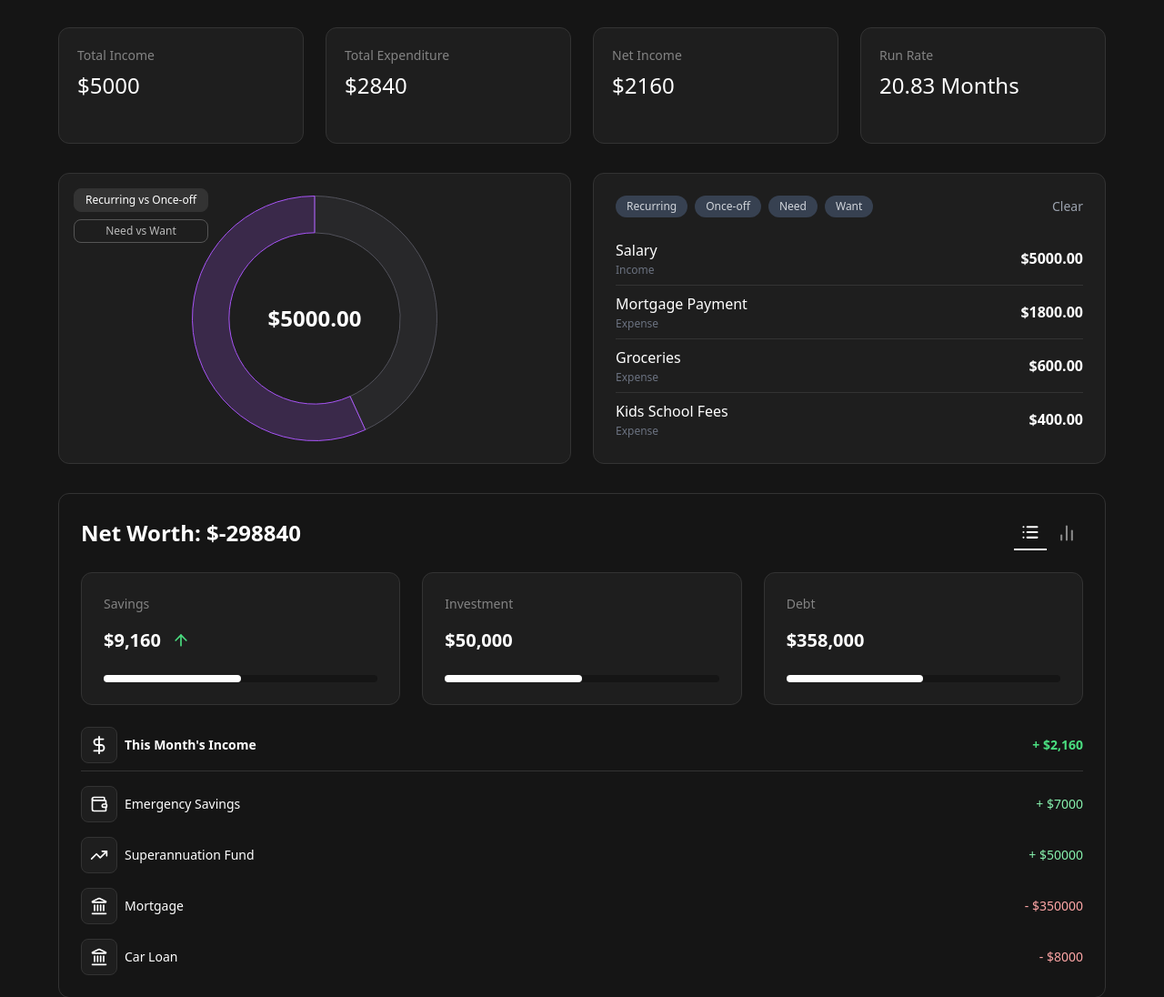
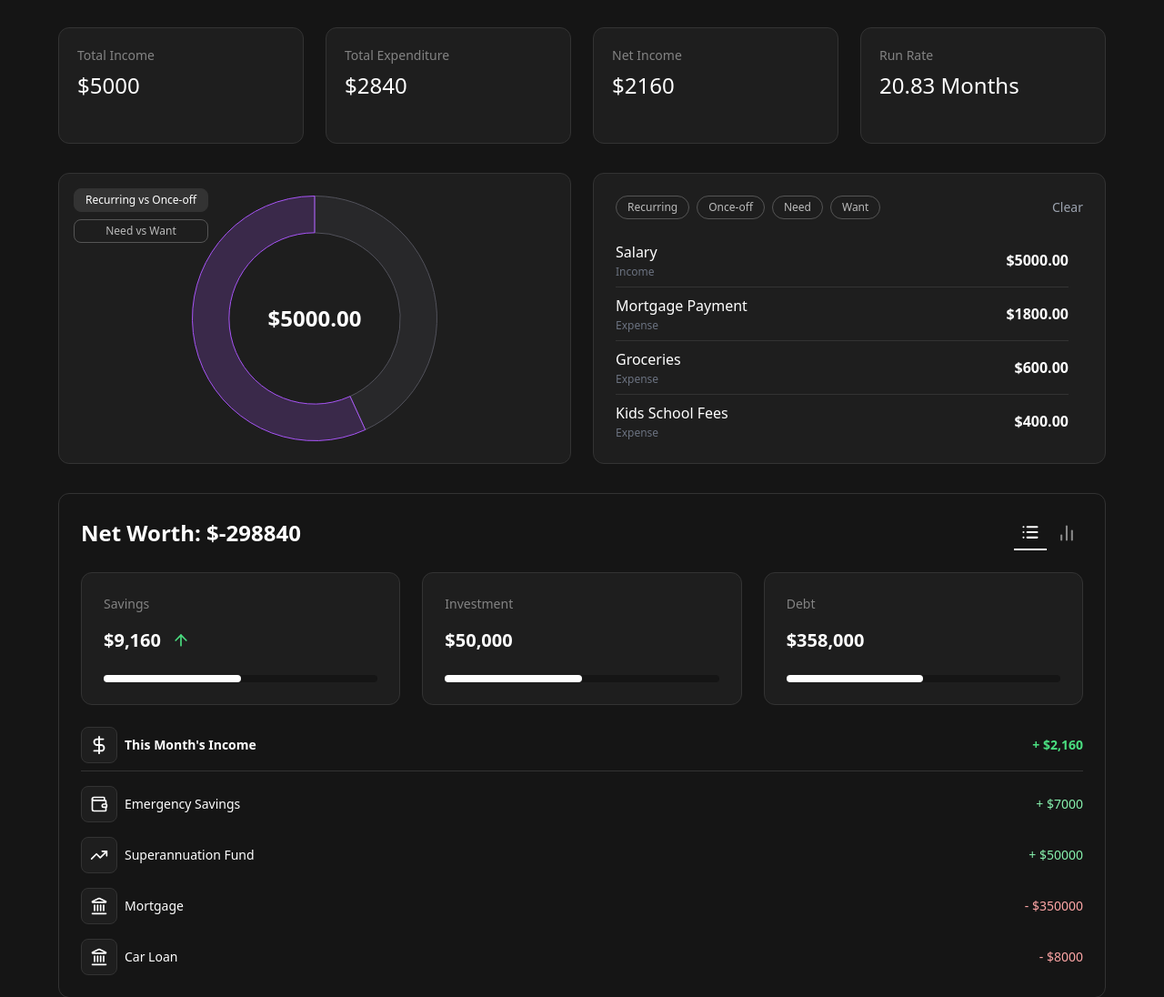
Before and after one commit to taku-muk/CITS3403-Project-Group42, a Flask app: page /visualise in a window 1280 px wide. Shown: the part 230-1326 px from the top of the page at 91% size. Run offline with Flask 3, Linux system fonts and the light colour scheme; a user stored in the database is signed in; some libraries are stand-ins or nearby versions.

Commit message:
updated ui to be more consitent with the page i.e change scroll wheel grey and toggle buttons the same color as components in other modules fixed buggy filter logic to stop contradiction i.e something being a need and a want at the same time or reoccurig and allowing filetering to be and not or operator

```diff
--- a/app/templates/visualise.html
+++ b/app/templates/visualise.html
@@ -8,6 +8,10 @@
   <script src="https://unpkg.com/lucide@latest"></script>
 
 </head>
+<script>
+  // single source of truth, defaulting to frequency mode
+  window.sharedState = { view: 'frequency' };
+</script>
 
 
 
@@ -176,5 +180,6 @@
 </script>
 
 
+
 </body>
 </html>
--- a/app/templates/visualise_components/cashflow_list.html
+++ b/app/templates/visualise_components/cashflow_list.html
@@ -1,16 +1,39 @@
+<style>
+  /* give a little extra breathing room on the right */
+  #breakdownList {
+    padding-right: 1rem;
+    scrollbar-width: thin;               /* Firefox */
+    scrollbar-color: #333333 #1e1e1e;    /* thumb track */
+  }
+
+  /* WebKit browsers */
+  #breakdownList::-webkit-scrollbar {
+    width: 0.5rem;                       /* thinner scrollbar */
+  }
+  #breakdownList::-webkit-scrollbar-track {
+    background: #1e1e1e;                 /* match widget bg */
+  }
+  #breakdownList::-webkit-scrollbar-thumb {
+    background-color: #333333;           /* darker filled look */
+    border-radius: 0.25rem;              /* rounded corners */
+    border: 2px solid #1e1e1e;           /* pad thumb so it floats */
+  }
+</style>
+
+
 <!-- templates/visualise_components/cashflow_list.html -->
 <div class="bg-[#1e1e1e] p-6 rounded-xl border border-[#333] flex flex-col h-80">
   <!-- Bubble-Style Filter Pills -->
   <div class="flex flex-wrap gap-2 mb-4">
     <!-- Frequency -->
     <button type="button"
-            class="filter-btn px-3 py-1 rounded-full bg-gray-700 text-gray-300 text-xs font-medium hover:bg-gray-600 focus:outline-none transition"
+            class="filter-btn px-3 py-1 rounded-full border border-[#555555] bg-transparent text-[#bbbbbb] text-xs font-medium hover:bg-[#2a2a2a] transition"
             data-filter-key="frequency"
             data-filter-val="Recurring">
       Recurring
     </button>
     <button type="button"
-            class="filter-btn px-3 py-1 rounded-full bg-gray-700 text-gray-300 text-xs font-medium hover:bg-gray-600 focus:outline-none transition"
+            class="filter-btn px-3 py-1 rounded-full border border-[#555555] bg-transparent text-[#bbbbbb] text-xs font-medium hover:bg-[#2a2a2a] transition"
             data-filter-key="frequency"
             data-filter-val="Once-off">
       Once-off
@@ -18,13 +41,13 @@
 
     <!-- Importance -->
     <button type="button"
-            class="filter-btn px-3 py-1 rounded-full bg-gray-700 text-gray-300 text-xs font-medium hover:bg-gray-600 focus:outline-none transition"
+            class="filter-btn px-3 py-1 rounded-full border border-[#555555] bg-transparent text-[#bbbbbb] text-xs font-medium hover:bg-[#2a2a2a] transition"
             data-filter-key="importance"
             data-filter-val="Need">
       Need
     </button>
     <button type="button"
-            class="filter-btn px-3 py-1 rounded-full bg-gray-700 text-gray-300 text-xs font-medium hover:bg-gray-600 focus:outline-none transition"
+            class="filter-btn px-3 py-1 rounded-full border border-[#555555] bg-transparent text-[#bbbbbb] text-xs font-medium hover:bg-[#2a2a2a] transition"
             data-filter-key="importance"
             data-filter-val="Want">
       Want
@@ -33,13 +56,14 @@
     <!-- Clear -->
     <button id="clearFilters"
             type="button"
-            class="ml-auto text-sm text-gray-400 hover:underline focus:outline-none">
+            class="ml-auto text-sm text-gray-400 hover:underline">
       Clear
     </button>
   </div>
 
+
   <!-- Scrollable Breakdown List -->
-  <ul id="breakdownList" class="flex-1 overflow-y-auto divide-y divide-[#333]">
+  <ul id="breakdownList" class="flex-1 overflow-y-auto divide-y divide-[#333] pr-4">
     {% for tx in transactions %}
       <li class="py-2 flex justify-between items-center"
           data-frequency="{{ tx.tags.frequency }}"
@@ -61,35 +85,61 @@ document.addEventListener('DOMContentLoaded', () => {
     const buttons = document.querySelectorAll('.filter-btn');
     const clearBtn = document.getElementById('clearFilters');
 
-  // Attach toggle + fetch on each pill
+    // Helper to reset a button to its inactive style
+    function deactivate(btn) {
+      console.log(window.sharedState.view)
+      btn.classList.remove('active', 'bg-[#333333]', 'text-white', 'border-[#333333]');
+      btn.classList.add('bg-transparent', 'text-[#bbbbbb]', 'border-[#555555]');
+    }
+
+    // Helper to set a button to its active style
+    function activate(btn) {
+      btn.classList.remove('bg-transparent', 'text-[#bbbbbb]', 'border-[#555555]');
+      btn.classList.add('active', 'bg-[#333333]', 'text-white', 'border-[#333333]');
+    }
+
     buttons.forEach(btn => btn.addEventListener('click', () => {
-    const active = btn.classList.toggle('bg-blue-500');
-    btn.classList.toggle('text-white', active);
-    btn.classList.toggle('bg-gray-700', !active);
-    btn.classList.toggle('text-gray-300', !active);
+      const key = btn.dataset.filterKey;
+
+      // 1) Deactivate any other button in this same group
+      buttons.forEach(other => {
+        if (other !== btn && other.dataset.filterKey === key) {
+          deactivate(other);
+        }
+      });
+
+      // 2) Toggle this one
+      if (btn.classList.contains('active')) {
+        deactivate(btn);
+      } else {
+        activate(btn);
+        // Automatically update shared state based on selected group
+       const key = btn.dataset.filterKey;
+       if (key === 'frequency' || key === 'importance') {
+       window.sharedState.view = key;
+  }
+      }
+
+      // 3) Re-fetch with the new filter state
       fetchFiltered();
     }));
 
-  // Clear all filters
     clearBtn.addEventListener('click', () => {
-    buttons.forEach(b => {
-      b.classList.remove('bg-blue-500','text-white');
-      b.classList.add('bg-gray-700','text-gray-300');
-    });
+      // Reset all buttons
+      buttons.forEach(deactivate);
       fetchFiltered();
     });
 
     function fetchFiltered() {
-    // gather active filters by key
-    const active = Array.from(buttons).filter(b => b.classList.contains('bg-blue-500'));
-    const freq = [...new Set(active
-      .filter(b => b.dataset.filterKey === 'frequency')
-      .map(b => b.dataset.filterVal))];
-    const imp = [...new Set(active
-      .filter(b => b.dataset.filterKey === 'importance')
-      .map(b => b.dataset.filterVal))];
+      // Pick the one active frequency and importance
+      const freqBtn = Array.from(buttons)
+        .find(b => b.dataset.filterKey === 'frequency' && b.classList.contains('active'));
+      const impBtn  = Array.from(buttons)
+        .find(b => b.dataset.filterKey === 'importance' && b.classList.contains('active'));
 
-    // POST and inject updated <li>…</li>
+      const freq = freqBtn  ? [freqBtn.dataset.filterVal] : [];
+      const imp  = impBtn   ? [impBtn.dataset.filterVal]  : [];
+
       fetch('{{ url_for("main.breakdown_list") }}', {
         method: 'POST',
         headers: { 'Content-Type': 'application/json' },
--- a/app/templates/visualise_components/cashflow_ring.html
+++ b/app/templates/visualise_components/cashflow_ring.html
@@ -162,4 +162,34 @@
       btnImp.classList.remove('active');
       applyDataset(freq, freqBG, freqLine);
     });
+
+    function setView(view) {
+      if (window.sharedState.view === view) return;
+
+  window.sharedState.view = view;
+
+  // Update button styling
+  btnFreq.classList.toggle('active', view === 'frequency');
+  btnImp.classList.toggle('active', view === 'importance');
+
+  // Update the chart
+  if (view === 'frequency') {
+    applyDataset(freq, freqBG, freqLine);
+  } else {
+    applyDataset(imp, impBG, impLine);
+  }
+}
+
+// Chart toggle buttons
+btnFreq.addEventListener('click', () => setView('frequency'));
+btnImp.addEventListener('click', () => setView('importance'));
+
+// Sync chart with shared state if list changes it later
+window.addEventListener('viewChanged', (e) => {
+  setView(e.detail.view);
+});
+
+// Optional: set initial state based on sharedState
+setView(window.sharedState.view);
+
     </script>
```
Also changed, not shown: instance/studysync.db. Lines whose indentation alone changed are shown as unchanged.
